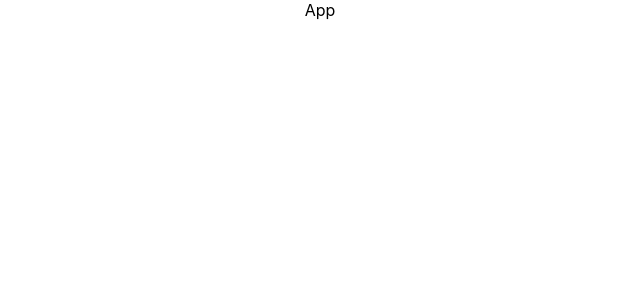
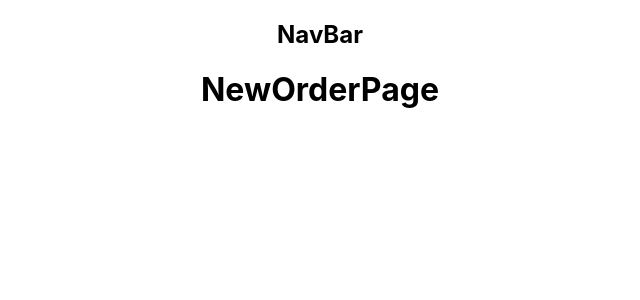
Before and after one commit to DaCoPro/MERN-Flashcards, a React (Create React App) app: page /orders/new in a window 1280 px wide. Shown: the top 300 px of the page, without its empty margins (320-960 px from the left). Built offline with nearby package versions, Linux system fonts and the light colour scheme.

Commit message:
Add NavBar. Add conditional rendering logic.

```diff
--- a/package.json
+++ b/package.json
@@ -11,6 +11,7 @@
     "morgan": "^1.10.0",
     "react": "^17.0.1",
     "react-dom": "^17.0.1",
+    "react-router-dom": "^5.2.0",
     "react-scripts": "4.0.1",
     "serve-favicon": "^2.5.0",
     "web-vitals": "^0.2.4"
--- /dev/null
+++ b/src/components/NavBar/NavBar.jsx
@@ -0,0 +1,3 @@
+export default function NavBar() {
+    return <h2>NavBar</h2>
+}
--- a/src/index.js
+++ b/src/index.js
@@ -1,11 +1,12 @@
 import React from 'react';
 import ReactDOM from 'react-dom';
+import { BrowserRouter as Router } from 'react-router-dom';
 import './index.css';
 import App from './pages/App/App';
 
 ReactDOM.render(
   <React.StrictMode>
-    <App />
+    <Router><App /></Router>
   </React.StrictMode>,
   document.getElementById('root')
 );
--- a/src/pages/App/App.jsx
+++ b/src/pages/App/App.jsx
@@ -1,11 +1,32 @@
 import { useState } from 'react';
+import { Route, Switch, Redirect } from 'react-router-dom';
 import './App.css';
+import AuthPage from '../AuthPage/AuthPage';
+import NewOrderPage from '../NewOrderPage/NewOrderPage';
+import OrderHistoryPage from '../NewOrderPage/NewOrderPage';
+import NavBar from '../../components/NavBar/NavBar';
+
 
 export default function App() {
-  const [user, setUser] = useState(null);
+  const [user, setUser] = useState({});
   return (
     <main className="App">
-      App
+      { user ?
+        <>
+          <NavBar />
+          <Switch>
+            <Route path="/orders/new">
+              <NewOrderPage />
+            </Route>
+            <Route path="/orders">
+              <OrderHistoryPage />
+            </Route>
+            <Redirect to="/orders" />
+          </Switch>
+        </>
+        :
+        <AuthPage />
+      }
     </main>
   );
 }
--- a/src/pages/NewOrderPage/NewOrderPage.jsx
+++ b/src/pages/NewOrderPage/NewOrderPage.jsx
@@ -0,0 +1,3 @@
+export default function NewOrderPage() {
+    return <h1>NewOrderPage</h1>
+}
```
Also changed, not shown: 2 other files (tests, documents, lock files or other folders).
